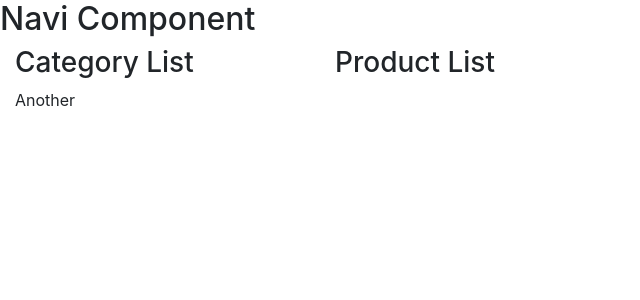
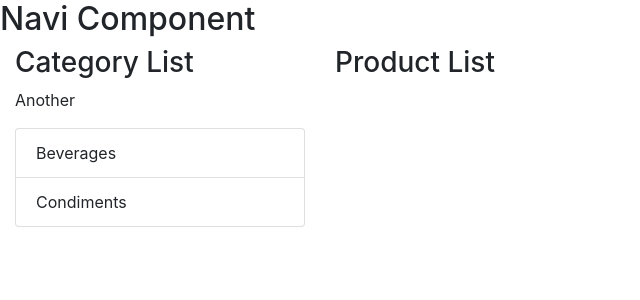
Before and after one commit to dogancanokur/reactcourse, a React (Create React App) app in the folder intro/: page / in a window 1280 px wide. Shown: the top 300 px of the page, without its empty margins (0-640 px from the left). Built offline with nearby package versions, Linux system fonts and the light colour scheme.

Commit message:
state mantigi

```diff
--- a/intro/src/CategoryList.js
+++ b/intro/src/CategoryList.js
@@ -1,19 +1,53 @@
 import React, {Component} from 'react';
+import {ListGroup, ListGroupItem} from "reactstrap";
 
 class CategoryList extends Component {
+    state = {
+        categories: [
+            {
+                categoryId: 1,
+                categoryName: "Beverages"
+            },
+            {
+                categoryId: 2,
+                categoryName: "Condiments"
+            }
+        ]
+    };
+
+    // alternatif state ve props olusturma yontemi
+    // constructor(props) {
+    //     super(props);
+    //     this.state = {
+    //         categories: [
+    //             {
+    //                 categoryId: 1,
+    //                 categoryName: "Beverages"
+    //             },
+    //             {
+    //                 categoryId: 2,
+    //                 categoryName: "Condiments"
+    //             }
+    //         ]
+    //         // counterVar: 1 // counterVar degisken ismidir
+    //     }
+    // }
 
     render() {
         return (
             <div>
                 <h3>{this.props.info.title}</h3>
                 <p>{this.props.info.anotherThing}</p>
-                {/*<ListGroup>*/}
-                {/*    <ListGroupItem>Cras justo odio</ListGroupItem>*/}
-                {/*    <ListGroupItem>Dapibus ac facilisis in</ListGroupItem>*/}
-                {/*    <ListGroupItem>Morbi leo risus</ListGroupItem>*/}
-                {/*    <ListGroupItem>Porta ac consectetur ac</ListGroupItem>*/}
-                {/*    <ListGroupItem>Vestibulum at eros</ListGroupItem>*/}
-                {/*</ListGroup>*/}
+
+                {/*<p>{this.state.counterVar}</p>*/}
+
+                <ListGroup>
+                    {
+                        this.state.categories.map(category => (
+                            <ListGroupItem key={category.categoryId}>{category.categoryName}</ListGroupItem>
+                        ))
+                    }
+                </ListGroup>
             </div>
         );
     }
--- a/intro/src/ProductList.js
+++ b/intro/src/ProductList.js
@@ -4,7 +4,7 @@
     // eski versiyonda yapmak gerekiyor.
     // constructor(props) {
     //     super(props);
-    //     state:{
+    //     this.state={
     //     }
     // }
 
```
